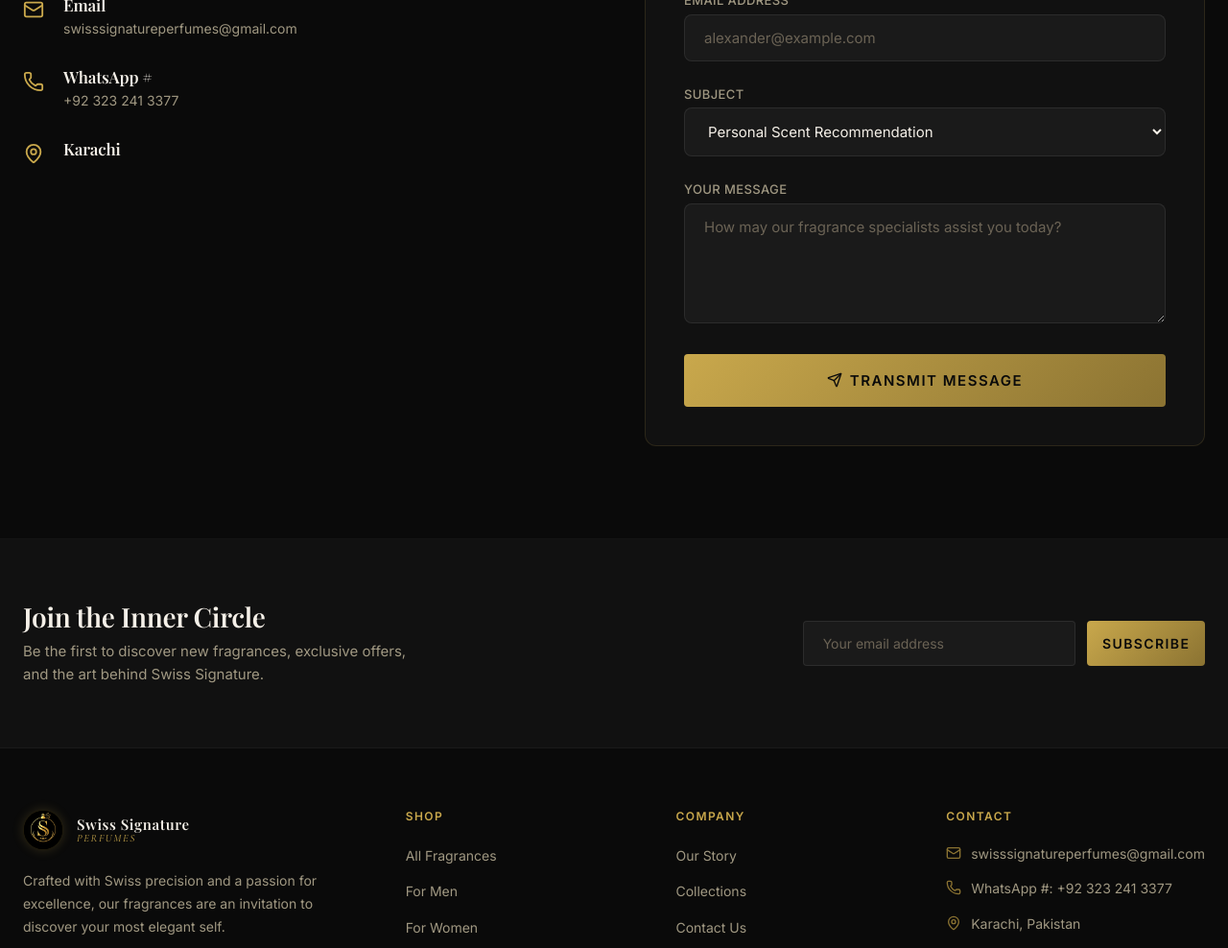
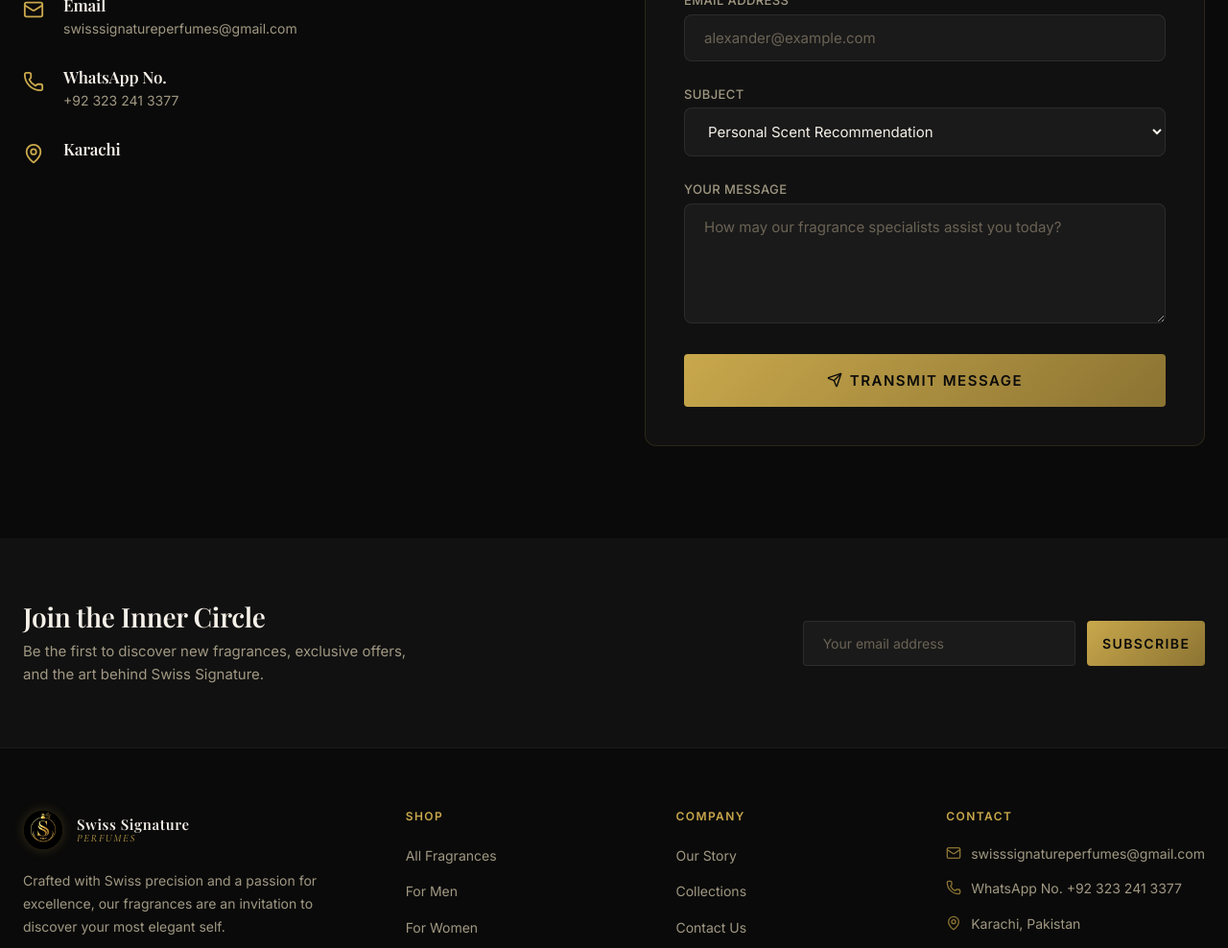
Before and after one commit to burair-ahmed/Swiss-signature-perfumes, a Next.js app in the folder swiss-signature/: page /contact in a window 1280 px wide. Shown: the part 672-1660 px from the top of the page at 96% size. Built offline with nearby package versions, Linux system fonts and the light colour scheme; a web font is replaced by a local one.

Commit message:
update whatsapp

```diff
--- a/swiss-signature/src/app/contact/page.tsx
+++ b/swiss-signature/src/app/contact/page.tsx
@@ -47,7 +47,7 @@
               <div className={styles.infoItem}>
                 <Phone size={22} className={styles.icon} />
                 <div>
-                  <h4 className={styles.infoTitle}>WhatsApp #</h4>
+                  <h4 className={styles.infoTitle}>WhatsApp No.</h4>
                   <p className={styles.infoVal}>
                     <a href="https://wa.me/923232413377" target="_blank" rel="noopener noreferrer" style={{ color: 'inherit', textDecoration: 'none' }}>
                       +92 323 241 3377
--- a/swiss-signature/src/components/layout/Footer.tsx
+++ b/swiss-signature/src/components/layout/Footer.tsx
@@ -111,7 +111,7 @@
                 </li>
                 <li className={styles.contactItem}>
                   <Phone size={16} />
-                  <a href="https://wa.me/923232413377" target="_blank" rel="noopener noreferrer">WhatsApp #: +92 323 241 3377</a>
+                  <a href="https://wa.me/923232413377" target="_blank" rel="noopener noreferrer">WhatsApp No. +92 323 241 3377</a>
                 </li>
                 <li className={styles.contactItem}>
                   <MapPin size={16} />
```
